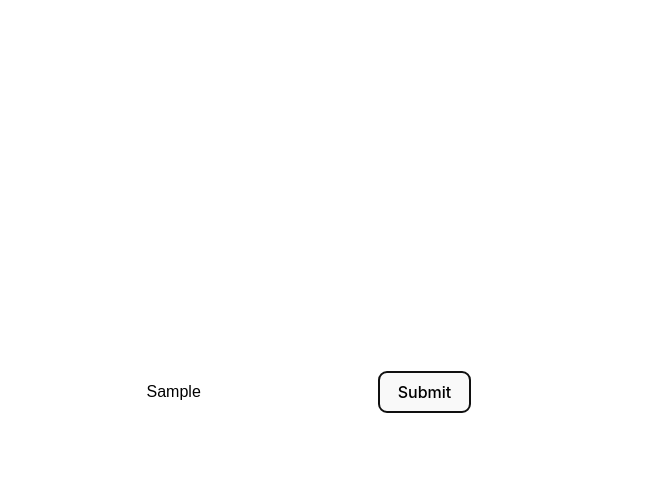
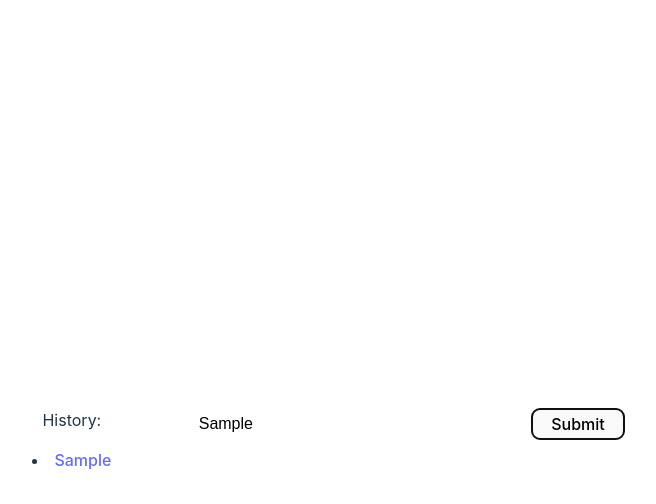
Before and after one commit to petarkosic/url-shortener, a React (Vite) app in the folder client/: page / in a window 1280 px wide. Both pictures are taken after typing "Sample" into the empty fields and a click on the button "Submit". Shown: the top 504 px of the page, without its empty margins (335-991 px from the left). Built offline with nearby package versions, Linux system fonts and the light colour scheme; no server answers.

Commit message:
ADD - history

```diff
--- a/client/src/App.css
+++ b/client/src/App.css
@@ -3,6 +3,15 @@
 	margin: 0 auto;
 	padding: 2rem;
 	text-align: center;
+}
+
+.App {
+	width: 50vw;
+	height: 100vh;
+	display: flex;
+	justify-content: space-between;
+	align-items: center;
+	gap: 2rem;
 }
 
 .card {
@@ -13,11 +22,21 @@
 	color: #888;
 }
 
+.history {
+	width: 40%;
+	padding: 0;
+	margin: 0;
+}
+
+.form__container {
+	width: 100%;
+	padding: 0;
+}
+
 .form__wrapper form {
 	display: flex;
 	align-items: center;
 	justify-content: center;
-	gap: 1rem;
 }
 
 .form__wrapper input {
@@ -26,6 +45,7 @@
 	border: none;
 	outline: none;
 	font-size: 1rem;
+	width: 100%;
 }
 
 .data__value {
--- a/client/src/App.tsx
+++ b/client/src/App.tsx
@@ -5,9 +5,11 @@
 function App() {
 	const [longUrl, setLongUrl] = useState<string>('');
 	const [data, setData] = useState<any>(null);
+	const [history, setHistory] = useState<string[]>([]);
 
 	async function handleSubmit(e: React.FormEvent<HTMLFormElement>) {
 		e.preventDefault();
+		setHistory((prevHistory) => [...prevHistory, longUrl]);
 		if (longUrl) {
 			const fetchData = await fetch('http://localhost:5000/api', {
 				method: 'POST',
@@ -24,6 +26,19 @@
 
 	return (
 		<div className='App'>
+			{history.length > 0 && (
+				<div className='history'>
+					<p>History:</p>
+					{history.map((url, index) => (
+						<li key={index}>
+							<Link to={url} target='_blank'>
+								{url}
+							</Link>
+						</li>
+					))}
+				</div>
+			)}
+			<div className='form__container'>
 				<div className='form__wrapper'>
 					<form onSubmit={handleSubmit}>
 						<input
@@ -41,6 +56,7 @@
 					</Link>
 				</div>
 			</div>
+		</div>
 	);
 }
 
--- a/client/src/index.css
+++ b/client/src/index.css
@@ -39,7 +39,7 @@
 button {
 	border-radius: 8px;
 	border: 1px solid transparent;
-  padding: 0.6em 1.2em;
+	padding: 0.3em 1.2em;
 	font-size: 1em;
 	font-weight: 500;
 	font-family: inherit;
```
Lines whose indentation alone changed are shown as unchanged.
